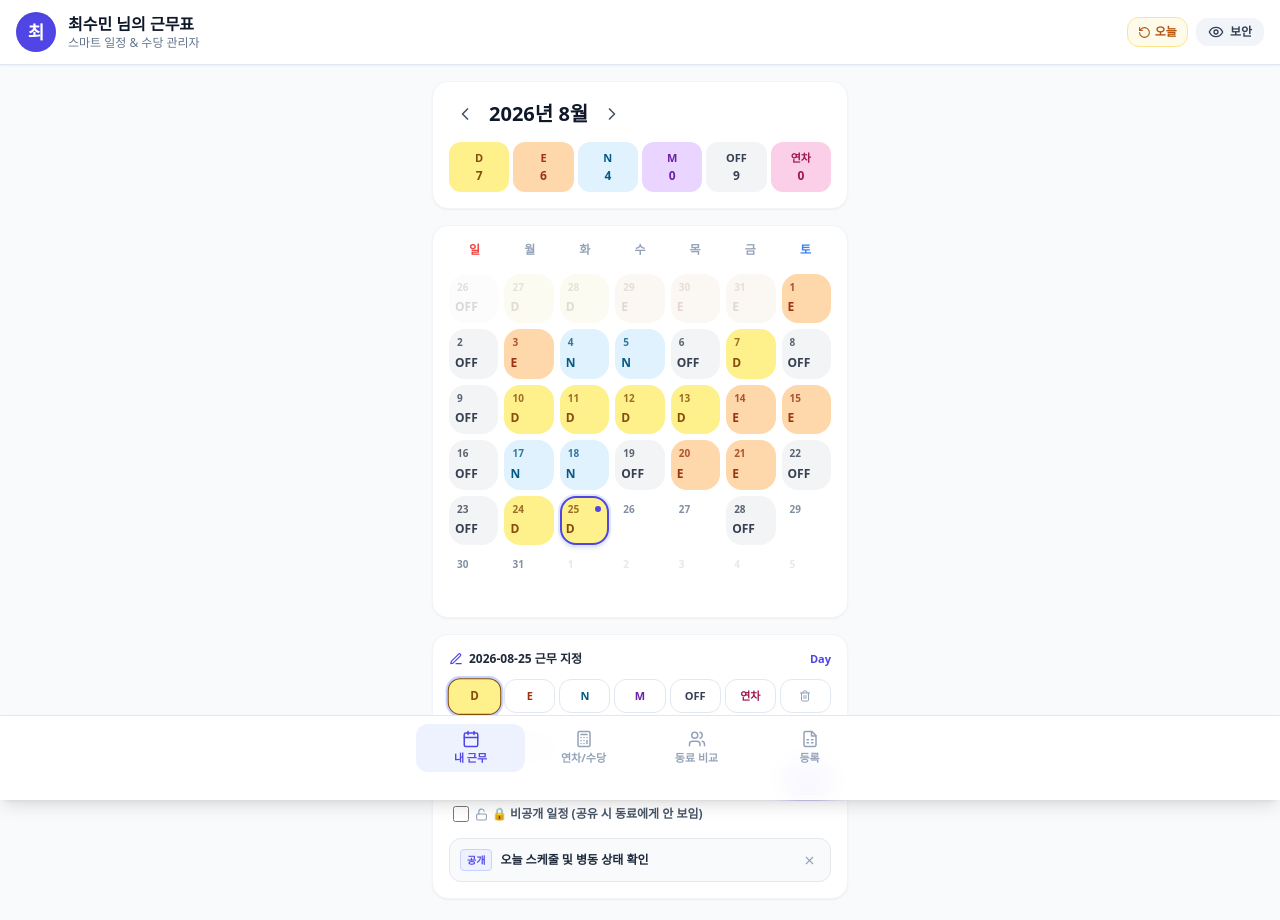
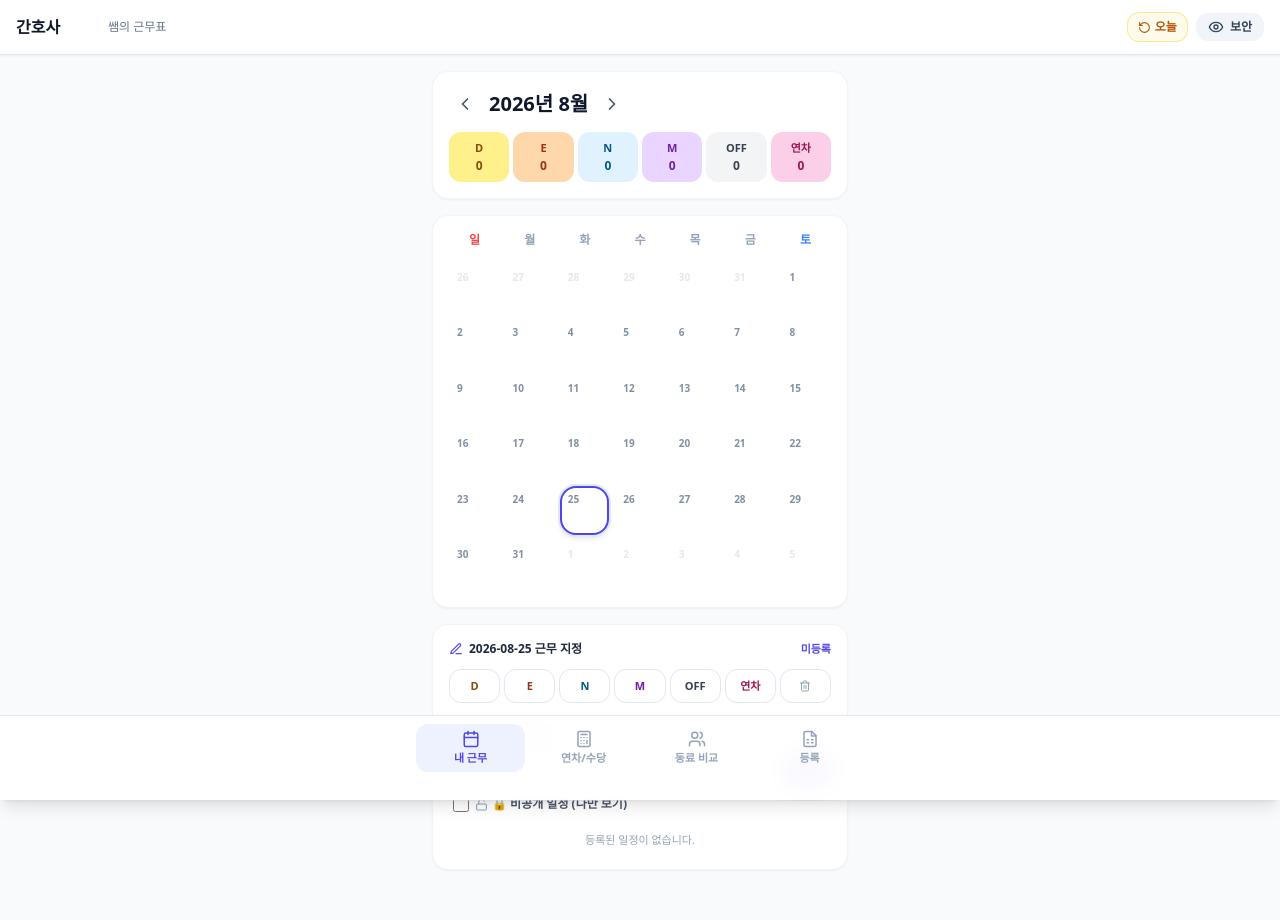
Before and after one commit to Choiseonkyeong/nurse-shift-calendar, a React (Vite) app: page / in a window 1280 px wide. Shown: the top 920 px of the page. Built offline with nearby package versions, Linux system fonts and the light colour scheme.

Commit message:
Update App.jsx

```diff
--- a/App.jsx
+++ b/App.jsx
@@ -1,22 +1,8 @@
 import React, { useState, useEffect } from 'react';
 import {
-  Calendar, Users, Heart, Eye, EyeOff, FileSpreadsheet, Sparkles,
-  ChevronLeft, ChevronRight, Camera, Image as ImageIcon, Edit3, RotateCcw, Trash2, Bell, Clock, Volume2, UserCheck, X, Plus, FileCode, Calculator, Palmtree, Settings, RefreshCw, Smartphone, Lock, Unlock
+  Calendar, Users, Eye, EyeOff, FileSpreadsheet,
+  ChevronLeft, ChevronRight, Edit3, RotateCcw, Trash2, Bell, X, Calculator, Palmtree, Settings, RefreshCw, Smartphone, Lock, Unlock
 } from 'lucide-react';
-
-const INVALID_NAMES = [
-  '근무시간', '근무사', '근무', '보고사항', '보고', '사항', '연차', '연채', '분당', '병동',
-  '근무표', '합계', '구분', '직급', '성명', '이름', '월', '화', '수', '목', '금', '토', '일', 'OFF', 'D', 'E', 'N', 'M'
-];
-
-const DEFAULT_WARD_SHIFTS = {
-  '강인경': { '2026-08-01': 'D', '2026-08-02': 'OFF', '2026-08-03': 'D', '2026-08-04': 'D', '2026-08-05': 'D', '2026-08-06': 'D', '2026-08-07': 'OFF', '2026-08-08': 'OFF', '2026-08-09': 'D', '2026-08-10': 'D', '2026-08-28': 'OFF' },
-  '박혜영': { '2026-08-01': 'OFF', '2026-08-02': 'OFF', '2026-08-03': 'D', '2026-08-04': 'D', '2026-08-05': 'D', '2026-08-06': 'E', '2026-08-07': 'N', '2026-08-08': 'N', '2026-08-09': 'OFF', '2026-08-10': 'OFF', '2026-08-28': 'OFF' },
-  '김비나': { '2026-08-01': 'OFF', '2026-08-02': 'D', '2026-08-03': 'E', '2026-08-04': 'E', '2026-08-05': 'E', '2026-08-06': 'OFF', '2026-08-07': 'D', '2026-08-08': 'D', '2026-08-09': 'E', '2026-08-10': 'E', '2026-08-28': 'OFF' },
-  '이경은': { '2026-08-01': 'OFF', '2026-08-02': 'OFF', '2026-08-03': 'D', '2026-08-04': 'D', '2026-08-05': 'E', '2026-08-06': 'OFF', '2026-08-07': 'D', '2026-08-08': 'D', '2026-08-09': 'E', '2026-08-10': 'OFF', '2026-08-28': 'D' },
-  '홍숙언': { '2026-08-01': 'OFF', '2026-08-02': 'E', '2026-08-03': 'E', '2026-08-04': 'E', '2026-08-05': 'OFF', '2026-08-06': 'D', '2026-08-07': 'D', '2026-08-08': 'E', '2026-08-09': 'N', '2026-08-10': 'N', '2026-08-28': 'OFF' },
-  '남영주': { '2026-08-01': 'N', '2026-08-02': 'N', '2026-08-03': 'OFF', '2026-08-04': 'OFF', '2026-08-05': 'N', '2026-08-06': 'N', '2026-08-07': 'N', '2026-08-08': 'OFF', '2026-08-09': 'OFF', '2026-08-10': 'N', '2026-08-28': 'OFF' }
-};
 
 const getTodayDateObj = () => {
   const d = new Date();
@@ -36,17 +22,11 @@ export default function App() {
   const [currentMonth, setCurrentMonth] = useState(today.month);
   const [selectedDate, setSelectedDate] = useState(today.dateStr);
 
-  const [userName, setUserName] = useState(() => localStorage.getItem('nurse_user_name') || '최수민');
+  // 사용자 정보 및 근무표 (초기 더미데이터 완전 제거)
+  const [userName, setUserName] = useState(() => localStorage.getItem('nurse_user_name') || '간호사');
   const [myShifts, setMyShifts] = useState(() => {
     const saved = localStorage.getItem('nurse_my_shifts');
-    return saved ? JSON.parse(saved) : {
-      '2026-07-26': 'OFF', '2026-07-27': 'D', '2026-07-28': 'D', '2026-07-29': 'E', '2026-07-30': 'E', '2026-07-31': 'E',
-      '2026-08-01': 'E', '2026-08-02': 'OFF', '2026-08-03': 'E', '2026-08-04': 'N', '2026-08-05': 'N',
-      '2026-08-06': 'OFF', '2026-08-07': 'D', '2026-08-08': 'OFF', '2026-08-09': 'OFF', '2026-08-10': 'D',
-      '2026-08-11': 'D', '2026-08-12': 'D', '2026-08-13': 'D', '2026-08-14': 'E', '2026-08-15': 'E',
-      '2026-08-16': 'OFF', '2026-08-17': 'N', '2026-08-18': 'N', '2026-08-19': 'OFF', '2026-08-20': 'E',
-      '2026-08-21': 'E', '2026-08-22': 'OFF', '2026-08-23': 'OFF', '2026-08-24': 'D', '2026-08-25': 'D', '2026-08-28': 'OFF'
-    };
+    return saved ? JSON.parse(saved) : {};
   });
 
   const [shiftConfigs, setShiftConfigs] = useState(() => {
@@ -72,20 +52,22 @@ export default function App() {
   const [eveningFixedAllowance, setEveningFixedAllowance] = useState(() => localStorage.getItem('nurse_eve_fixed') || '10000');
   const [hourlyWage, setHourlyWage] = useState(() => localStorage.getItem('nurse_hourly_wage') || '13000');
 
-  // 일정/메모 상태 관리
+  // 일정/메모 (초기 더미 데이터 완전 제거)
   const [memos, setMemos] = useState(() => {
     const saved = localStorage.getItem('nurse_memos');
-    return saved ? JSON.parse(saved) : {
-      [today.dateStr]: [
-        { id: 1, type: '인수인계', text: '오늘 스케줄 및 병동 상태 확인', isPrivate: false, checked: false }
-      ]
-    };
+    return saved ? JSON.parse(saved) : {};
   });
 
   // 일정 입력 폼 상태
   const [memoText, setMemoText] = useState('');
   const [memoCategory, setMemoCategory] = useState('개인일정');
   const [isPrivateMemo, setIsPrivateMemo] = useState(false);
+
+  // 동료 목록 (초기 더미 데이터 제거)
+  const [friends, setFriends] = useState(() => {
+    const saved = localStorage.getItem('nurse_friends');
+    return saved ? JSON.parse(saved) : [];
+  });
 
   useEffect(() => { localStorage.setItem('nurse_user_name', userName); }, [userName]);
   useEffect(() => { localStorage.setItem('nurse_my_shifts', JSON.stringify(myShifts)); }, [myShifts]);
@@ -100,14 +82,22 @@ export default function App() {
   useEffect(() => { localStorage.setItem('nurse_eve_fixed', eveningFixedAllowance); }, [eveningFixedAllowance]);
   useEffect(() => { localStorage.setItem('nurse_hourly_wage', hourlyWage); }, [hourlyWage]);
   useEffect(() => { localStorage.setItem('nurse_memos', JSON.stringify(memos)); }, [memos]);
-
-  const [friends, setFriends] = useState(
-    Object.entries(DEFAULT_WARD_SHIFTS).map(([name, shifts]) => ({ name, shifts }))
-  );
+  useEffect(() => { localStorage.setItem('nurse_friends', JSON.stringify(friends)); }, [friends]);
 
   const [privacyBlur, setPrivacyBlur] = useState(false);
 
-  // 개인 일정 등록 핸들러 (비공개 옵션 반영)
+  // 데이터 완전 초기화 기능 (테스트용)
+  const handleClearAllData = () => {
+    if (window.confirm('모든 근무 및 일정 데이터를 초기화하시겠습니까?')) {
+      localStorage.clear();
+      setMyShifts({});
+      setMemos({});
+      setFriends([]);
+      setManualUsedAnnual(null);
+      alert('모든 데이터가 깨끗하게 초기화되었습니다.');
+    }
+  };
+
   const handleAddMemo = () => {
     if (!memoText.trim()) return;
 
@@ -125,7 +115,6 @@ export default function App() {
     setIsPrivateMemo(false);
   };
 
-  // 휴대폰 캘린더(.ics 파일) 불러오기
   const handleIcsFileUpload = (e) => {
     const file = e.target.files[0];
     if (!file) return;
@@ -168,7 +157,7 @@ export default function App() {
             id: Date.now() + Math.random(),
             type: '개인일정',
             text: `[폰 달력] ${summary}`,
-            isPrivate: true, // 가져온 폰 캘린더 일정은 기본 비공개(나만 보기)
+            isPrivate: true,
             checked: false
           });
 
@@ -272,13 +261,14 @@ export default function App() {
     <div className="min-h-screen bg-slate-50 text-slate-800 pb-28 font-sans">
       <header className="bg-white border-b border-slate-200 px-4 py-3 sticky top-0 z-30 flex items-center justify-between shadow-sm">
         <div className="flex items-center gap-3">
-          <div className="w-10 h-10 rounded-full bg-indigo-600 text-white font-bold flex items-center justify-center text-lg shadow-inner">
-            {privacyBlur ? '*' : userName[0]}
-          </div>
-          <div>
-            <h1 className="font-bold text-base leading-snug text-slate-900">{userName} 님의 근무표</h1>
-            <p className="text-xs text-slate-500">스마트 일정 & 수당 관리자</p>
-          </div>
+          <input
+            type="text"
+            value={userName}
+            onChange={(e) => setUserName(e.target.value)}
+            className="w-20 font-bold text-base leading-snug text-slate-900 border-b border-transparent hover:border-slate-300 focus:border-indigo-500 outline-none bg-transparent"
+            title="이름을 클릭하여 수정하세요"
+          />
+          <span className="text-xs text-slate-500">쌤의 근무표</span>
         </div>
         <div className="flex items-center gap-2">
           <button
@@ -407,7 +397,6 @@ export default function App() {
                 </button>
               </div>
 
-              {/* 일정 추가 폼 (비공개 옵션 포함) */}
               <div className="pt-3 border-t space-y-2">
                 <p className="text-xs font-bold text-slate-800 flex items-center gap-1">
                   <Bell size={14} className="text-indigo-600" />
@@ -441,7 +430,7 @@ export default function App() {
                     />
                     <span className="flex items-center gap-1">
                       {isPrivateMemo ? <Lock size={13} className="text-red-500" /> : <Unlock size={13} className="text-slate-400" />}
-                      🔒 비공개 일정 (공유 시 동료에게 안 보임)
+                      🔒 비공개 일정 (나만 보기)
                     </span>
                   </label>
                 </div>
@@ -488,7 +477,7 @@ export default function App() {
           <div className="bg-white p-4 rounded-2xl shadow-sm border border-slate-100 space-y-4">
             <div className="flex justify-between items-center border-b pb-3">
               <h2 className="font-bold text-base flex items-center gap-2 text-slate-900">
-                <Users size={18} className="text-indigo-600" /> 병동 동료 근무 및 공개 일정
+                <Users size={18} className="text-indigo-600" /> 병동 동료 근무 비교
               </h2>
               <span className="text-xs font-extrabold text-indigo-600 bg-indigo-50 px-2.5 py-1 rounded-lg">
                 {selectedDate} 기준
@@ -508,19 +497,15 @@ export default function App() {
                   {currentSelectedShiftCode || 'OFF'}
                 </span>
               </div>
-
-              {((memos[selectedDate] || []).filter(m => !m.isPrivate)).length > 0 && (
-                <div className="pt-2 border-t border-indigo-200/60 space-y-1">
-                  <p className="text-[10px] font-bold text-indigo-800">📢 동료에게 공유 중인 내 일정:</p>
-                  {(memos[selectedDate] || []).filter(m => !m.isPrivate).map(m => (
-                    <p key={m.id} className="text-[11px] text-slate-700 font-medium pl-1">· {m.text}</p>
-                  ))}
-                </div>
-              )}
             </div>
 
-            <p className="text-xs font-bold text-slate-600 pt-1">병동 동료 근무 현황 ({friends.length}명)</p>
+            <p className="text-xs font-bold text-slate-600 pt-1">동료 근무 목록 ({friends.length}명)</p>
 
+            {friends.length === 0 ? (
+              <p className="text-xs text-slate-400 py-6 text-center border-2 border-dashed rounded-xl">
+                등록된 동료가 없습니다.<br />등록 탭에서 동료 근무표를 추가하세요.
+              </p>
+            ) : (
               <div className="space-y-2 max-h-80 overflow-y-auto">
                 {friends.map((f, i) => {
                   const friendShiftCode = f.shifts[selectedDate] || 'OFF';
@@ -556,6 +541,7 @@ export default function App() {
                   );
                 })}
               </div>
+            )}
           </div>
         )}
 
@@ -759,6 +745,16 @@ export default function App() {
                 <input type="file" accept=".ics" onChange={handleIcsFileUpload} className="hidden" />
               </label>
             </div>
+
+            <div className="pt-2 border-t flex justify-center">
+              <button
+                onClick={handleClearAllData}
+                className="text-xs text-red-500 font-semibold hover:underline flex items-center gap-1 py-1"
+              >
+                <Trash2 size={13} />
+                <span>앱 저장 데이터 전체 초기화</span>
+              </button>
+            </div>
           </div>
         )}
       </main>
```
Lines whose indentation alone changed are shown as unchanged.
